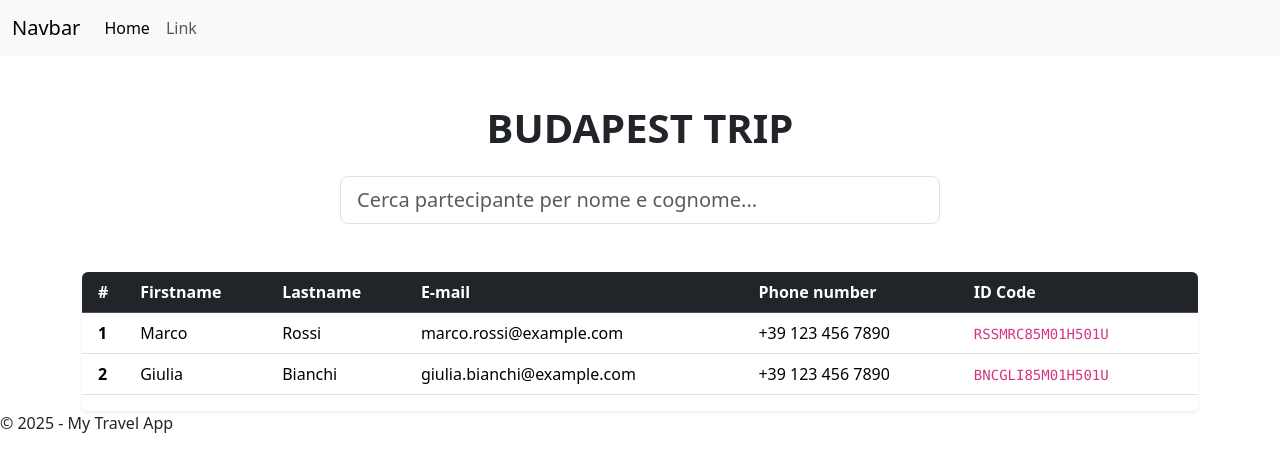
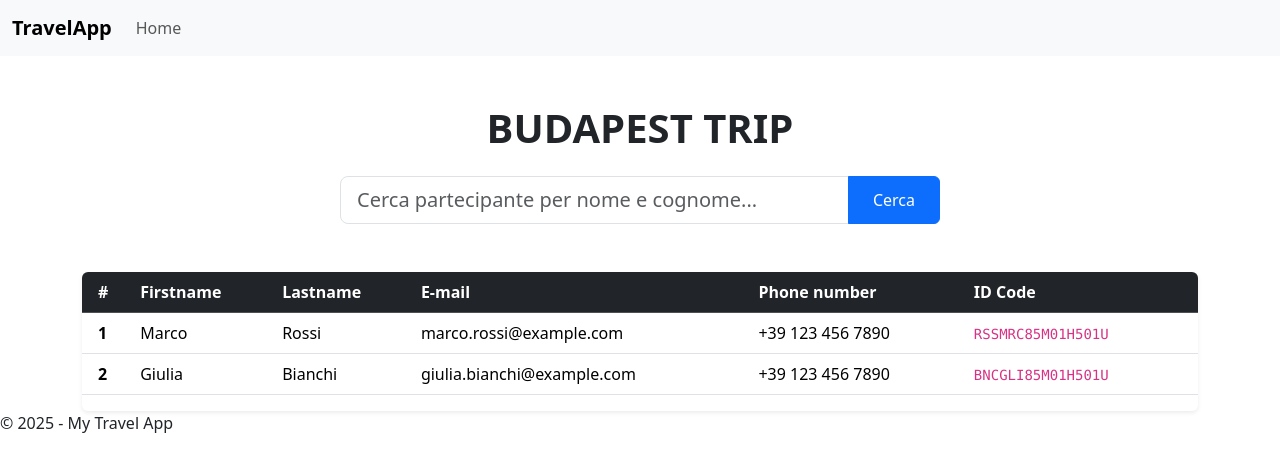
Before and after one commit to JuriPatacchiola/sst-prototipo-webapp, a React (Vite) app: page /detail/1 in a window 1280 px wide. Shown: the top 472 px of the page. Built offline with nearby package versions, Linux system fonts and the light colour scheme.

Commit message:
add the collegate for navbar for home link

```diff
--- a/src/components/NavBar.jsx
+++ b/src/components/NavBar.jsx
@@ -1,10 +1,12 @@
+import { NavLink } from "react-router-dom";
+
 export default function NavBar() {
     return (
         <nav className="navbar navbar-expand-lg bg-body-tertiary">
             <div className="container-fluid">
-                <a className="navbar-brand" href="#">
-                    Navbar
-                </a>
+                <NavLink className="navbar-brand fw-bold" to="/">
+                    TravelApp
+                </NavLink>
                 <button
                     className="navbar-toggler"
                     type="button"
@@ -19,14 +21,12 @@ export default function NavBar() {
                 <div className="collapse navbar-collapse" id="navbarSupportedContent">
                     <ul className="navbar-nav me-auto mb-2 mb-lg-0">
                         <li className="nav-item">
-                            <a className="nav-link active" aria-current="page" href="#">
+
+                            <NavLink
+                                className={({ isActive }) => isActive ? "nav-link active" : "nav-link"}
+                                to="/">
                                 Home
-                            </a>
-                        </li>
-                        <li className="nav-item">
-                            <a className="nav-link" href="#">
-                                Link
-                            </a>
+                            </NavLink>
                         </li>
                     </ul>
                 </div>
--- a/src/components/SearchBar.jsx
+++ b/src/components/SearchBar.jsx
@@ -46,6 +46,9 @@ const SearchBar = ({ users, onSearchResults }) => {
                     placeholder="Cerca partecipante per nome e cognome..."
                     aria-label="Cerca partecipante"
                 />
+                <button className="btn btn-primary px-4" type="submit">
+                    <i className="bi bi-search"></i> Cerca
+                </button>
             </div>
 
         </form>
--- a/src/pages/DetailTravel.jsx
+++ b/src/pages/DetailTravel.jsx
@@ -6,12 +6,11 @@ import users from "../data/users"
 
 export default function DetailTravel() {
 
-    const { id } = useParams() // ottengo id dall'URL
+    const { id } = useParams()
 
     const travelId = parseInt(id)
     const travelUsers = users.filter(user => user.travel_id === travelId)
 
-    // stato iniziale: mostro tutti gli utenti già filtrati per il singolo viaggio
     const [displayedUsers, setDisplayedUsers] = useState(travelUsers)
 
 
```
